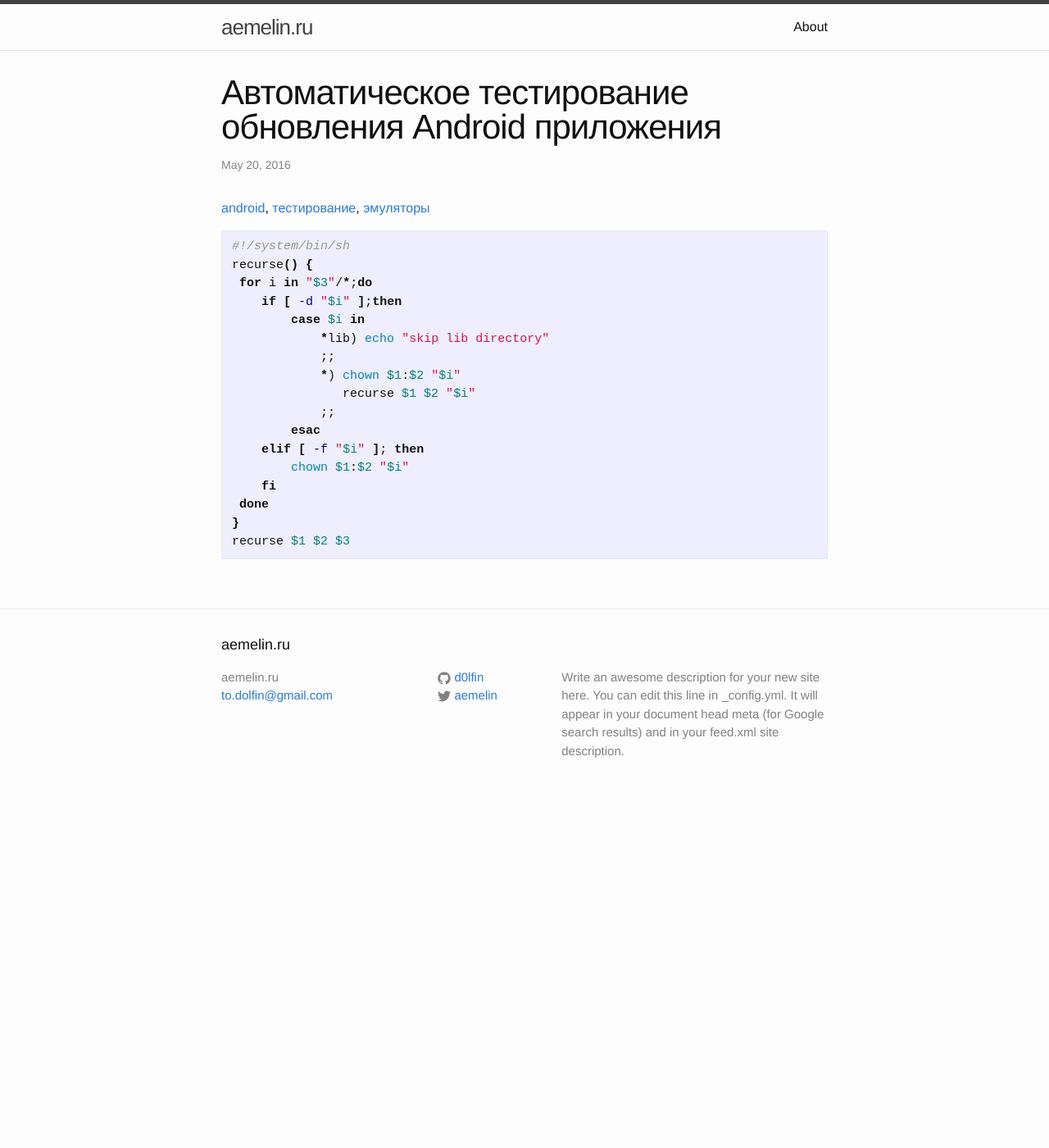
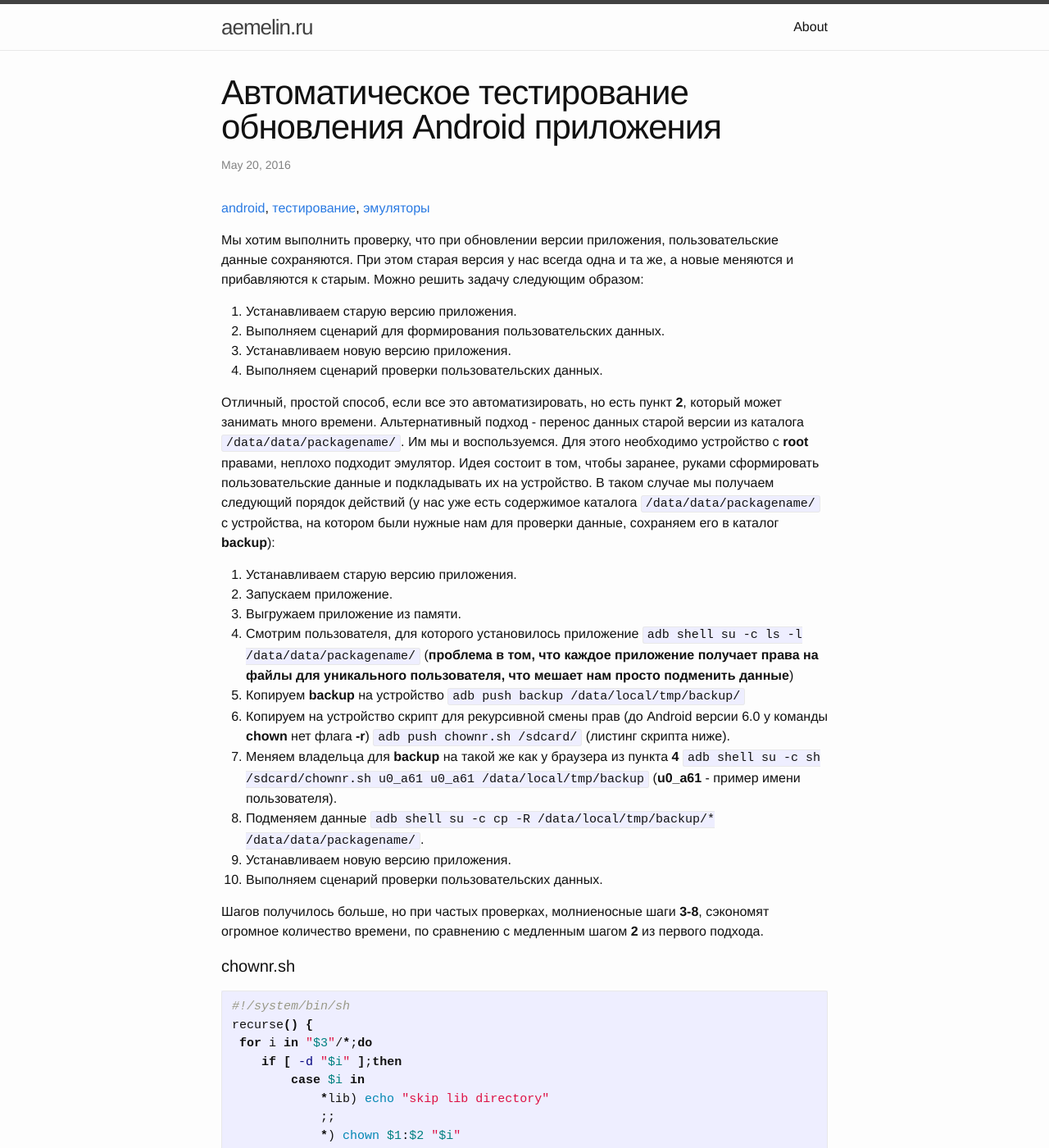
Before and after one commit to d0lfin/d0lfin.github.io, a Jekyll site: the page built from _posts/2016-05-20-autotesting-android-app-update.md, in a window 1280 px wide and 1400 px high. Shown: the whole window at 82% size. Built offline with Jekyll 4.4.1, drawn with Linux system fonts in a browser that asks for light colours.

Commit message:
first post

````diff
--- a/_posts/2016-05-20-autotesting-android-app-update.md
+++ b/_posts/2016-05-20-autotesting-android-app-update.md
@@ -3,7 +3,42 @@ layout: post
 title: Автоматическое тестирование обновления Android приложения
 tags: [android, test, emulator]
 ---
+Мы хотим выполнить проверку, что при обновлении версии приложения, пользовательские данные сохраняются.
+При этом старая версия у нас всегда одна и та же, а новые меняются и прибавляются к старым.
+Можно решить задачу следующим образом:
 
+1. Устанавливаем старую версию приложения.
+2. Выполняем сценарий для формирования пользовательских данных.
+3. Устанавливаем новую версию приложения.
+4. Выполняем сценарий проверки пользовательских данных.
+
+Отличный, простой способ, если все это автоматизировать, но есть пункт **2**, который может занимать много времени.
+Альтернативный подход - перенос данных старой версии из каталога `/data/data/packagename/`. Им мы и воспользуемся.
+Для этого необходимо устройство с **root** правами, неплохо подходит эмулятор.
+Идея состоит в том, чтобы заранее, руками сформировать пользовательские данные и подкладывать их на устройство.
+В таком случае мы получаем следующий порядок действий
+(у нас уже есть содержимое каталога `/data/data/packagename/` с устройства,
+на котором были нужные нам для проверки данные, сохраняем его в каталог **backup**):
+
+1. Устанавливаем старую версию приложения.
+2. Запускаем приложение.
+3. Выгружаем приложение из памяти.
+4. Смотрим пользователя, для которого установилось приложение `adb shell su -c ls -l /data/data/packagename/`
+(**проблема в том, что каждое приложение получает права на файлы для уникального пользователя,
+что мешает нам просто подменить данные**)
+5. Копируем **backup** на устройство `adb push backup /data/local/tmp/backup/`
+6. Копируем на устройство скрипт для рекурсивной смены прав (до Android версии 6.0 у команды **chown** нет флага **-r**)
+ `adb push chownr.sh /sdcard/` (листинг скрипта ниже).
+7. Меняем владельца для **backup** на такой же как у браузера из пункта **4**
+`adb shell su -c sh /sdcard/chownr.sh u0_a61 u0_a61 /data/local/tmp/backup` (**u0_a61** - пример имени пользователя).
+8. Подменяем данные `adb shell su -c cp -R /data/local/tmp/backup/* /data/data/packagename/`.
+9. Устанавливаем новую версию приложения.
+10. Выполняем сценарий проверки пользовательских данных.
+
+Шагов получилось больше, но при частых проверках, молниеносные шаги **3-8**, сэкономят огромное количество времени,
+ по сравнению с медленным шагом **2** из первого подхода.
+
+#### chownr.sh
 ```sh
 #!/system/bin/sh
 recurse() {
````
